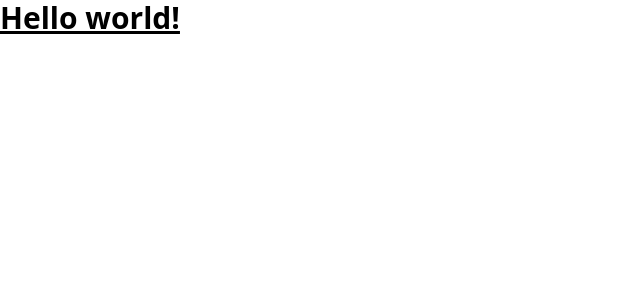
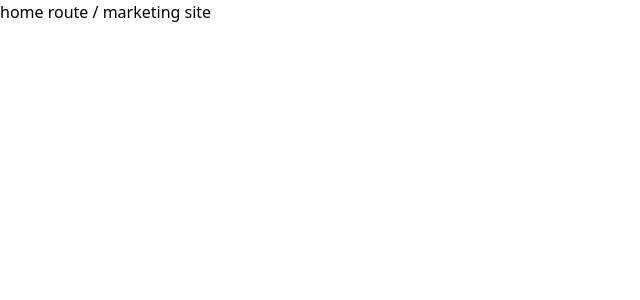
Before and after one commit to officialdavidtaylor/morning-routine, a React (Vite) app: page / in a window 1280 px wide. Shown: the top 300 px of the page, without its empty margins (0-640 px from the left). Built offline with nearby package versions, Linux system fonts and the light colour scheme.

Commit message:
integrates wouter for simple client-side routing

```diff
--- a/package.json
+++ b/package.json
@@ -11,7 +11,8 @@
   },
   "dependencies": {
     "react": "^18.2.0",
-    "react-dom": "^18.2.0"
+    "react-dom": "^18.2.0",
+    "wouter": "^3.1.2"
   },
   "devDependencies": {
     "@tailwindcss/forms": "^0.5.7",
--- a/src/App.tsx
+++ b/src/App.tsx
@@ -1,7 +1,32 @@
+import { Link, Route, Switch } from 'wouter';
+
 export default function App() {
   return (
     <>
-      <h1 className="text-3xl font-bold underline">Hello world!</h1>
+      {/* anything outside of the switch will render on all "routes" */}
+      <Switch>
+        <Route path="/routine">
+          <h1 className="text-4xl font-semibold">Good morning 🌞</h1>
+        </Route>
+
+        <Route path="/">
+          {/* TODO: navbar */}
+          <p>home route / marketing site</p>
+        </Route>
+
+        {/* Default route in a switch is the 404 route */}
+        <Route>
+          <div className="flex flex-col justify-normal gap-8">
+            <p>404: Looks like we're off the path!</p>
+            <Link
+              href="/routine"
+              className="inline-block rounded-md bg-blue-600 text-white"
+            >
+              Back to my Routine
+            </Link>
+          </div>
+        </Route>
+      </Switch>
     </>
   );
 }
```
Also changed, not shown: 1 other file (tests, documents, lock files or other folders).
